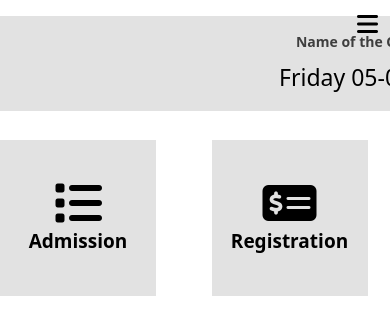
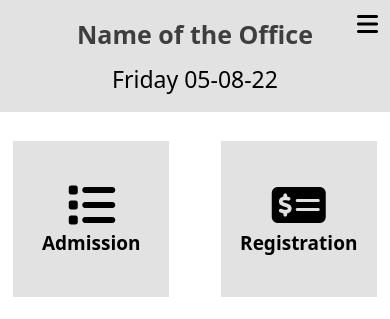
Before and after one commit to jahidrony037/bsmrstu-bba-faculty, a website: page pages/Zone/zone.html in a window 390 px wide. Shown: the top 319 px of the page. Drawn offline with nearby package versions, Linux system fonts and the light colour scheme.

Commit message:
zone responsive

```diff
--- a/pages/Zone/zone.html
+++ b/pages/Zone/zone.html
@@ -14,9 +14,9 @@
 <body>
     <div class="flex justify-between lg:space-x-[36px] lg:p-5 overflow-hidden">
         <i onclick="nav()" id="icon"
-            class="fa fa-bars absolute right-1 cursor-pointer text-2xl mr-2 mt-2 z-30 lg:hidden" aria-hidden="true"></i>
+            class="fa fa-bars absolute right-1 cursor-pointer text-2xl mr-2 mt-2 z-40 lg:hidden" aria-hidden="true"></i>
         <div id="nav_slide"
-            class="w-[100%] absolute bg-[#E2E2E2] h-[100rem] -ml-[770px] lg:h-auto  lg:relative lg:ml-0 lg:w-[253px]">
+            class="w-[100%] absolute bg-[#E2E2E2] h-[100rem] -ml-[770px] lg:h-auto  lg:relative lg:ml-0 lg:w-[253px] z-30">
             <div class="avater_nav bg-[#FF8C40] p-2 flex justify-between">
                 <h1 class="text-xl text-white">Admin Zone</h1>
 
@@ -39,14 +39,12 @@
                 </ul>
             </div>
         </div>
-        <div id="2nd_div" class="w-[100%] mt-4 lg:mt-0 lg:w-[724px] space-y-[29px]">
-            <div class="searchBr w-[724px]">
+        <div id="2nd_div" class="w-[100%] lg:mt-0 lg:w-[724px] space-y-[29px]">
                 <div class="bg-[#E2E2E2] p-4 text-center space-y-2">
-                    <div class="text-[#3E3E3E] text-sm lg:text-[40px] font-semibold">Name of the Office</div>
+                    <div class="text-[#3E3E3E] text-[25px] lg:text-[40px] font-semibold">Name of the Office</div>
                     <div class="text-[23px]">Friday 05-08-22</div>
                 </div>
-            </div>
-            <div class="content mt-2 grid gap-[33px] grid-cols-2 md:grid-cols-4 ">
+            <div class="content mt-2 grid gap-[25px] lg:gap-[33px] justify-items-center grid-cols-2 md:grid-cols-4 ">
                 <div
                     class="bg-[#E2E2E2] hover:bg-[#FF8C40] cursor-pointer w-[156px] h-[156px] flex flex-col justify-center text-center text-[19px] font-semibold">
                     <i class="fa-solid fa-list text-5xl"></i>
```
Also changed, not shown: pages/StudentAdmission/studentadmission1.html (+1 -1 lines).
